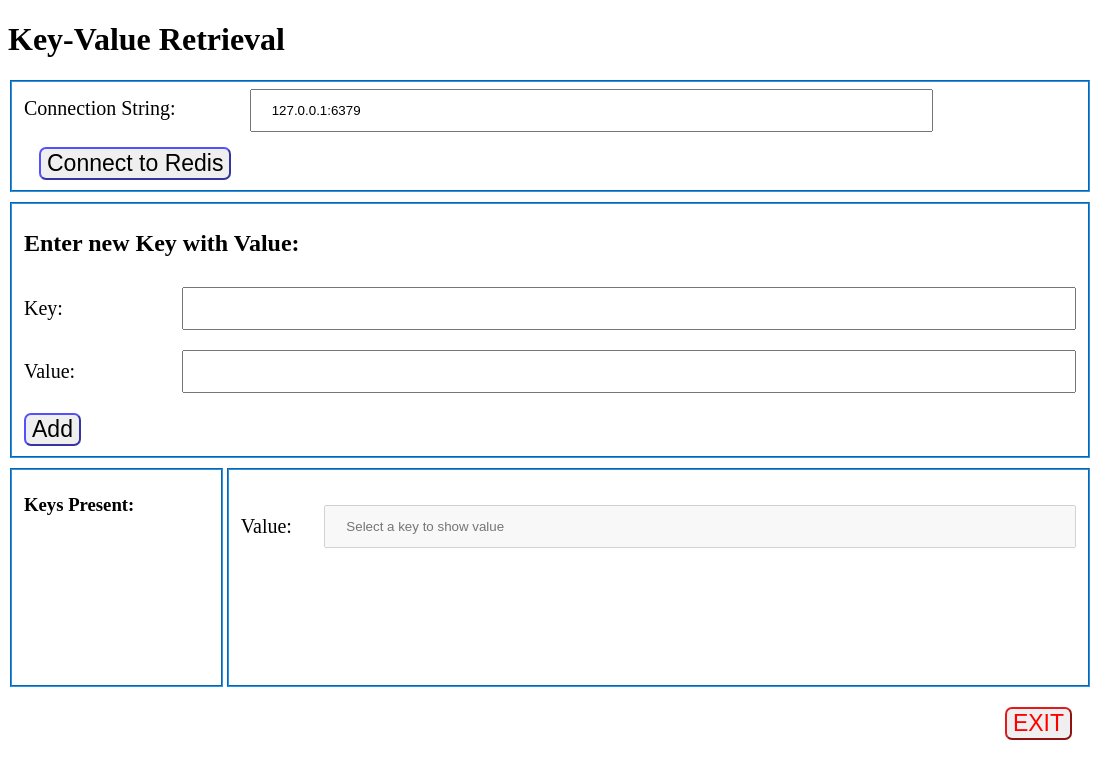
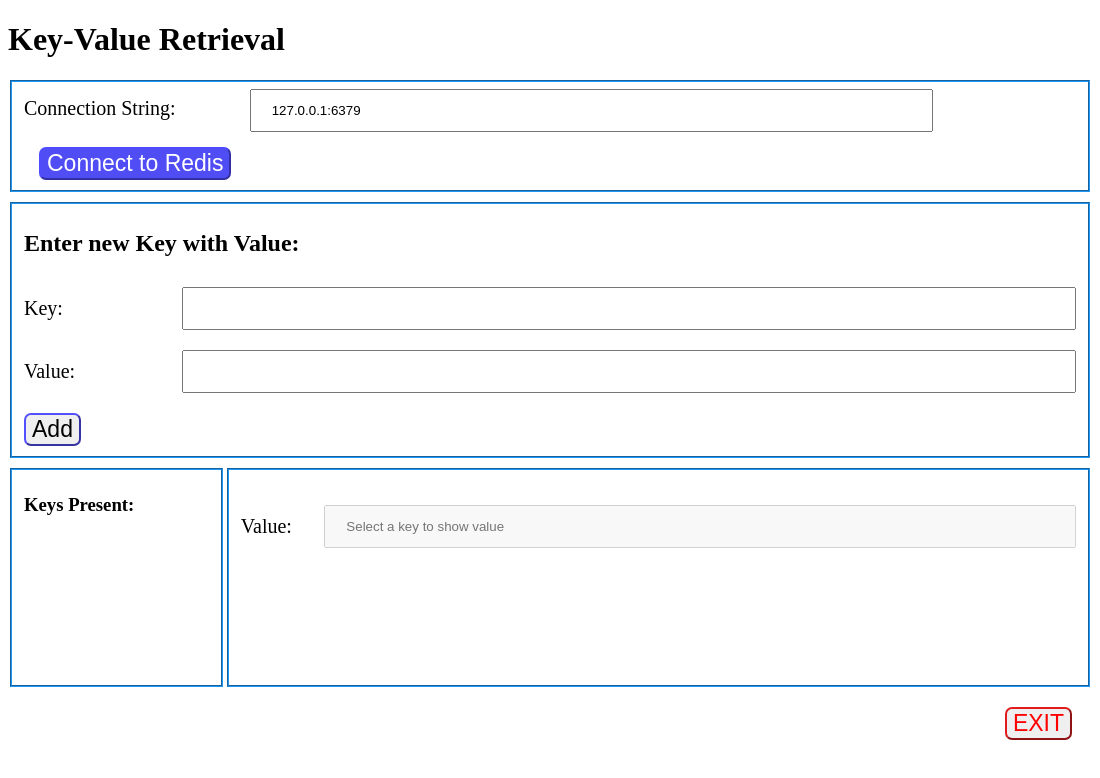
Before and after one commit to Souradeep2304/Redis-Cache-Viewer, an Electron app: page poc/ui-v3/frontend.html in a window 1100 px wide. In both pictures the pointer is over the button "Connect to Redis". Drawn offline with Linux system fonts and the light colour scheme; no server answers.

Commit message:
adding change in css file to fix Connect to Redis button

```diff
--- a/poc/ui-v3/styles.css
+++ b/poc/ui-v3/styles.css
@@ -126,6 +126,13 @@
 
 }
 
+
+.conn-button:hover{
+  background-color: rgb(77, 74, 245, 0.979);
+  color: white;
+
+  }
+
 .button:hover{
   background-color: rgb(77, 74, 245, 0.979);
   color: white;
```
